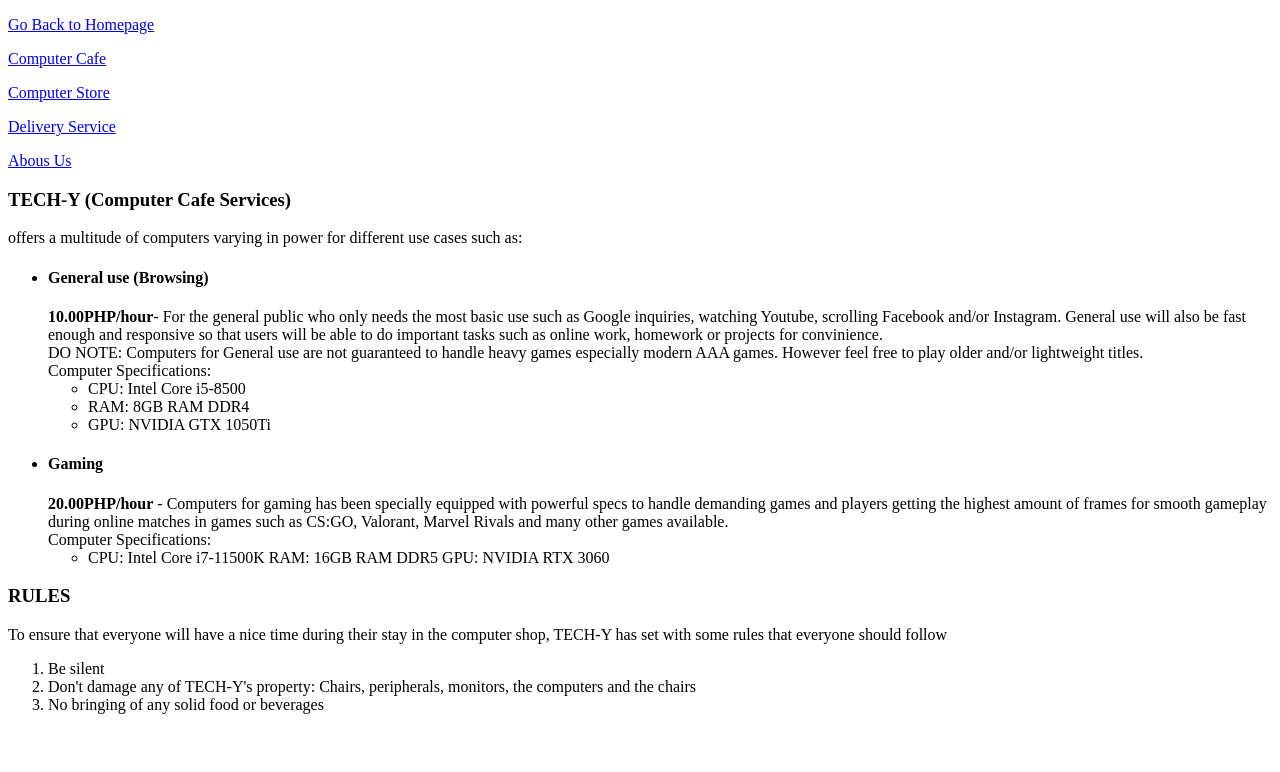
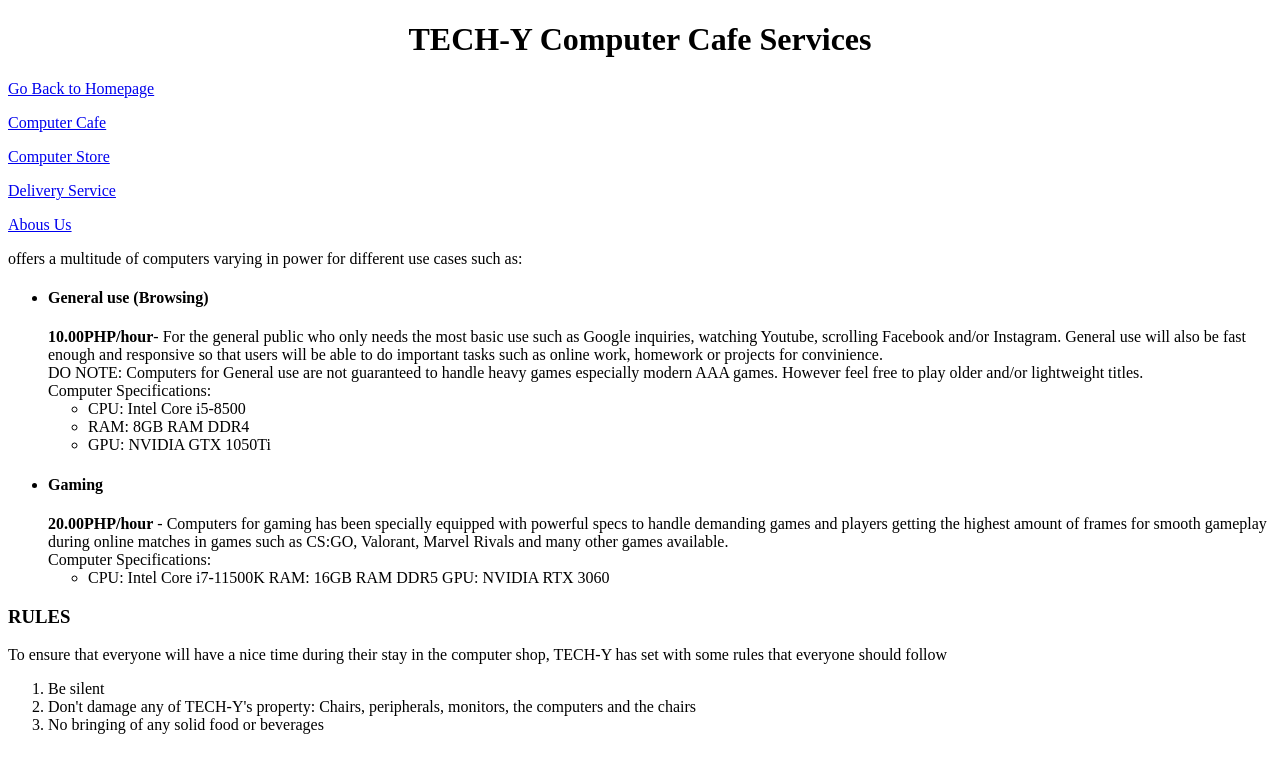
Before and after one commit to Learner-0814/TECH-Y, a plain HTML site: page pages/page1.html in a window 1280 px wide. Drawn offline with Linux system fonts and the light colour scheme.

Commit message:
Update page1.html

```diff
--- a/pages/page1.html
+++ b/pages/page1.html
@@ -5,13 +5,13 @@
 </head>
 
 <body>
+  <h1 style="text-align: center;">TECH-Y Computer Cafe Services</h1>
   <p><a href="index.html" target="_blank">Go Back to Homepage</a></p>
   <p><a href="pages/page1.html" target="_blank">Computer Cafe</a></p>
  <p><a href="pages/page2.html" target="_blank">Computer Store</a></p>
  <p><a href="pages/page3.html" target="_blank">Delivery Service</a></p>
  <p><a href="pages/page4.html" target="_blank">Abous Us</a></p>
-   <p><h3>TECH-Y (Computer Cafe Services)</h3>
- offers a multitude of computers varying in power for different use cases such as:
+   <p>offers a multitude of computers varying in power for different use cases such as:
  <ul>
   <li><h4>General use (Browsing)</h4> <b>10.00PHP/hour</b>- For the general public who only needs the most basic use such as Google inquiries, watching Youtube, scrolling Facebook
    and/or Instagram. General use will also be fast enough and responsive so that users will be able to do important tasks such as online work, homework or projects for convinience.<br>
```
